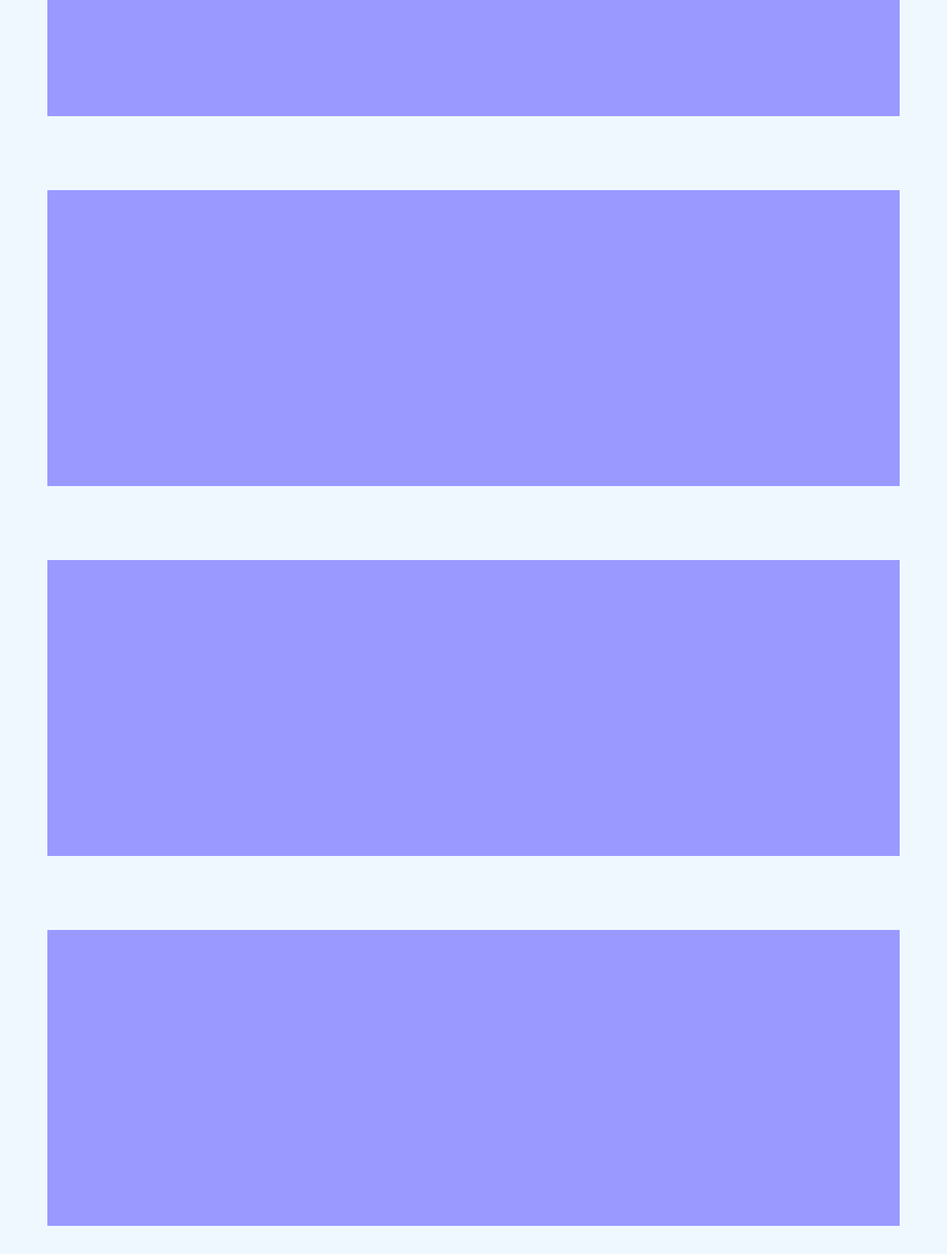
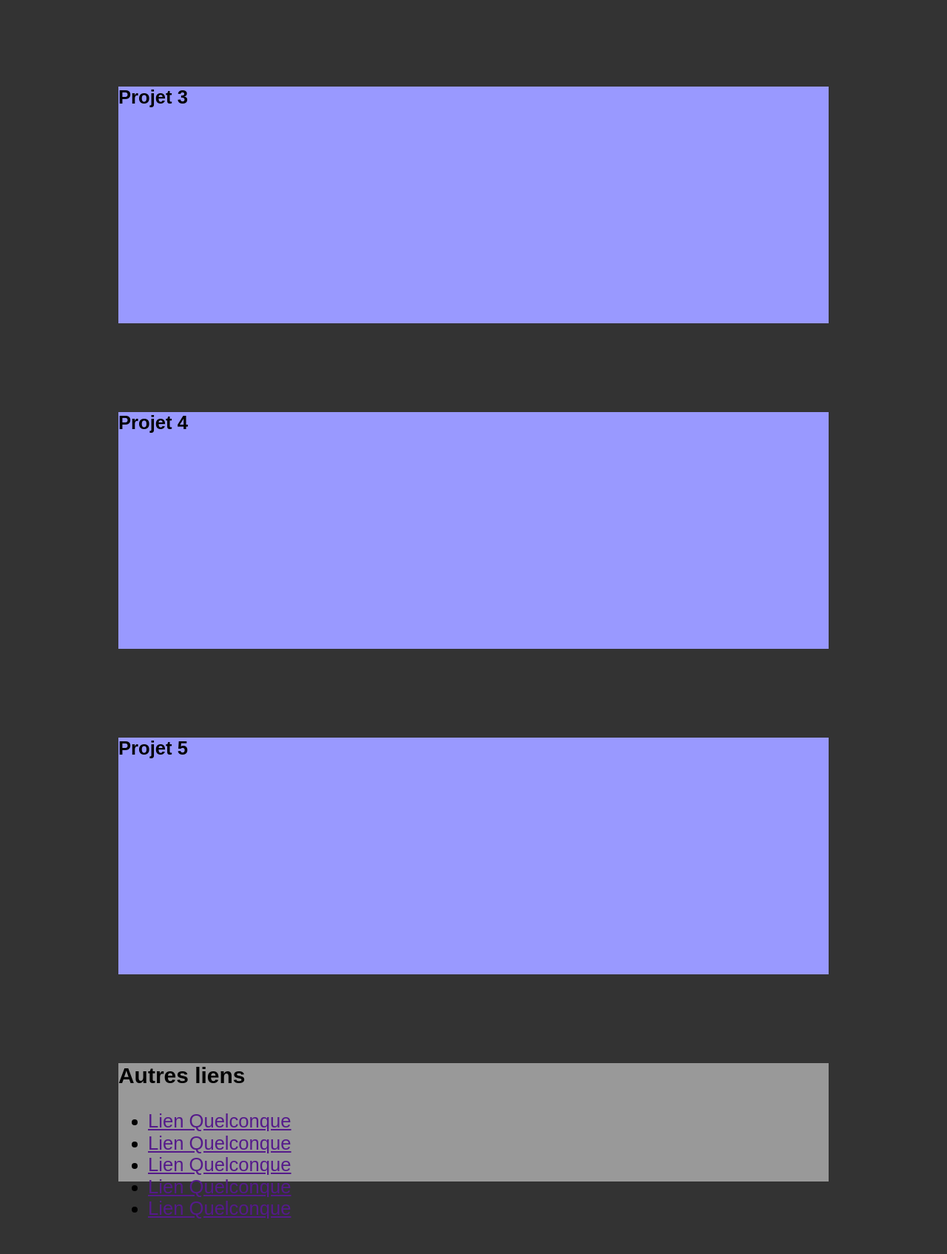
Before and after one commit to thiviergejonathan/siteweb-portfolio-jt, a plain HTML site: page index.html in a window 1280 px wide. Shown: the part 1043-2738 px from the top of the page at 74% size. After the commit the page ends 2691 px from the top, so only its background shows below. Drawn offline with Linux system fonts and the light colour scheme.

Commit message:
Hauteurs et largeurs responsives

```diff
--- a/css/styles.sass
+++ b/css/styles.sass
@@ -1,26 +1,38 @@
+// créer un effet parallaxe
+// https://blog.logrocket.com/create-parallax-scrolling-css/
+
+$marginBetweenSections: 15vh
+
 *
     box-sizing: border-box
     font-family: sans-serif
 
 body
-    background-color: aliceblue
+    background-color: #333
 
 .container
-    width: 90%
-    max-width: 1200px
+    width: 75%
     margin: 0 auto
 
 header
     background-color: #999
-    height: 200px
+    height: 20vh
+
+h1
+    margin: 0
+    font-size: 2.5vw
+
+h2
+    font-size: 2vw
 
 section
     background-color: #99f
-    margin-top: 100px
-    min-height: 400px
+    margin-top: $marginBetweenSections
+    height: 40vh
 
 
 footer
     background-color: #999
-    height: 200px
-    margin-top: 100px
+    height: 20vh
+    margin-top: $marginBetweenSections
+    font-size: 2vw
--- a/index.html
+++ b/index.html
@@ -11,13 +11,35 @@
 
 <body>
 	<div class="container">
-		<header></header>
-		<section></section>
-		<section></section>
-		<section></section>
-		<section></section>
-		<section></section>
-		<footer></footer>
+		<header>
+			<h1>Portfolio de Jonathan Thivierge</h1>
+
+		</header>
+		<section>
+			<h2>Projet 1</h2>
+		</section>
+		<section>
+			<h2>Projet 2</h2>
+		</section>
+		<section>
+			<h2>Projet 3</h2>
+		</section>
+		<section>
+			<h2>Projet 4</h2>
+		</section>
+		<section>
+			<h2>Projet 5</h2>
+		</section>
+		<footer>
+			<h3>Autres liens</h3>
+			<ul>
+				<li><a href="">Lien Quelconque</a></li>
+				<li><a href="">Lien Quelconque</a></li>
+				<li><a href="">Lien Quelconque</a></li>
+				<li><a href="">Lien Quelconque</a></li>
+				<li><a href="">Lien Quelconque</a></li>
+			</ul>
+		</footer>
 	</div>
 </body>
 
```
Also changed, not shown: css/styles.css, 1 other file.
